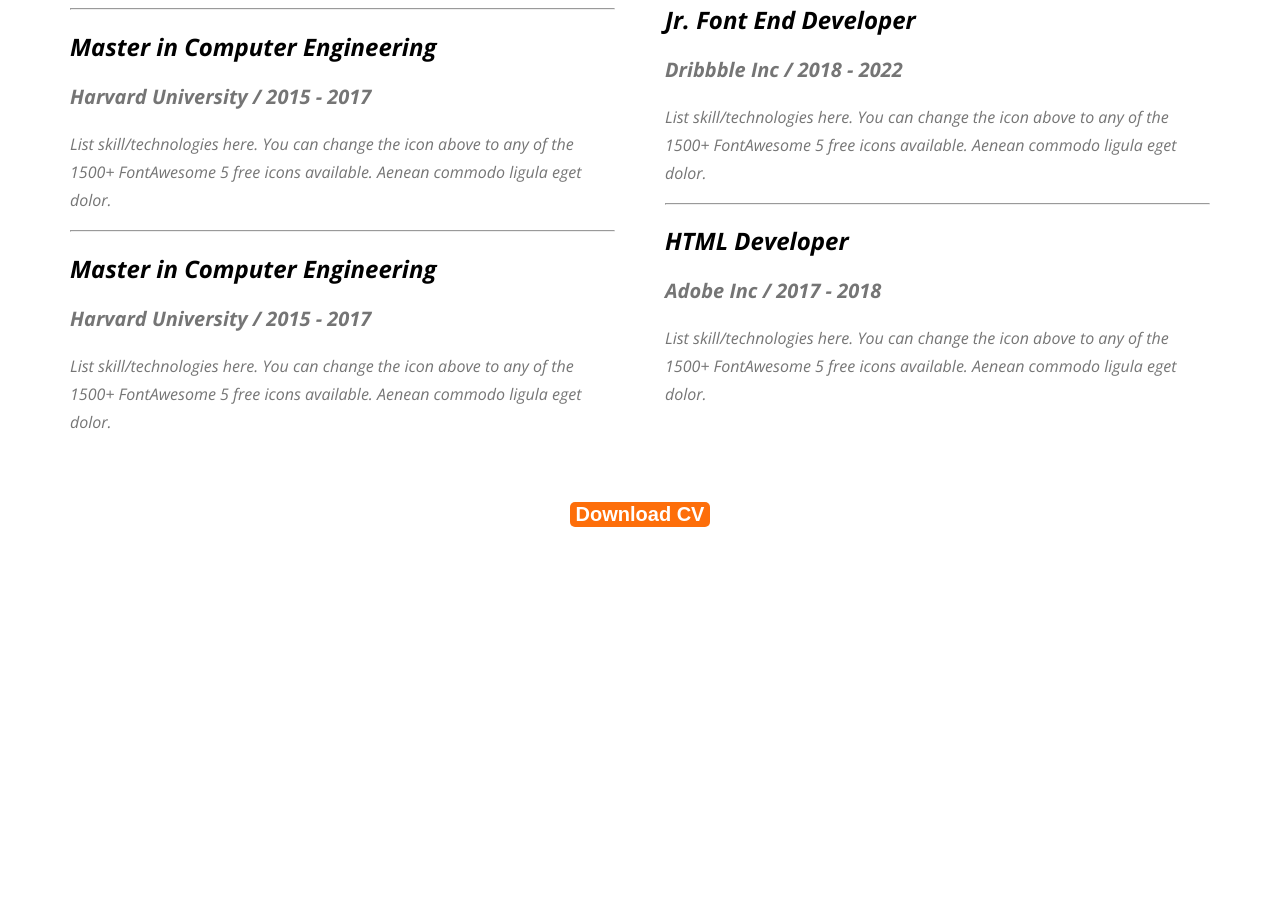
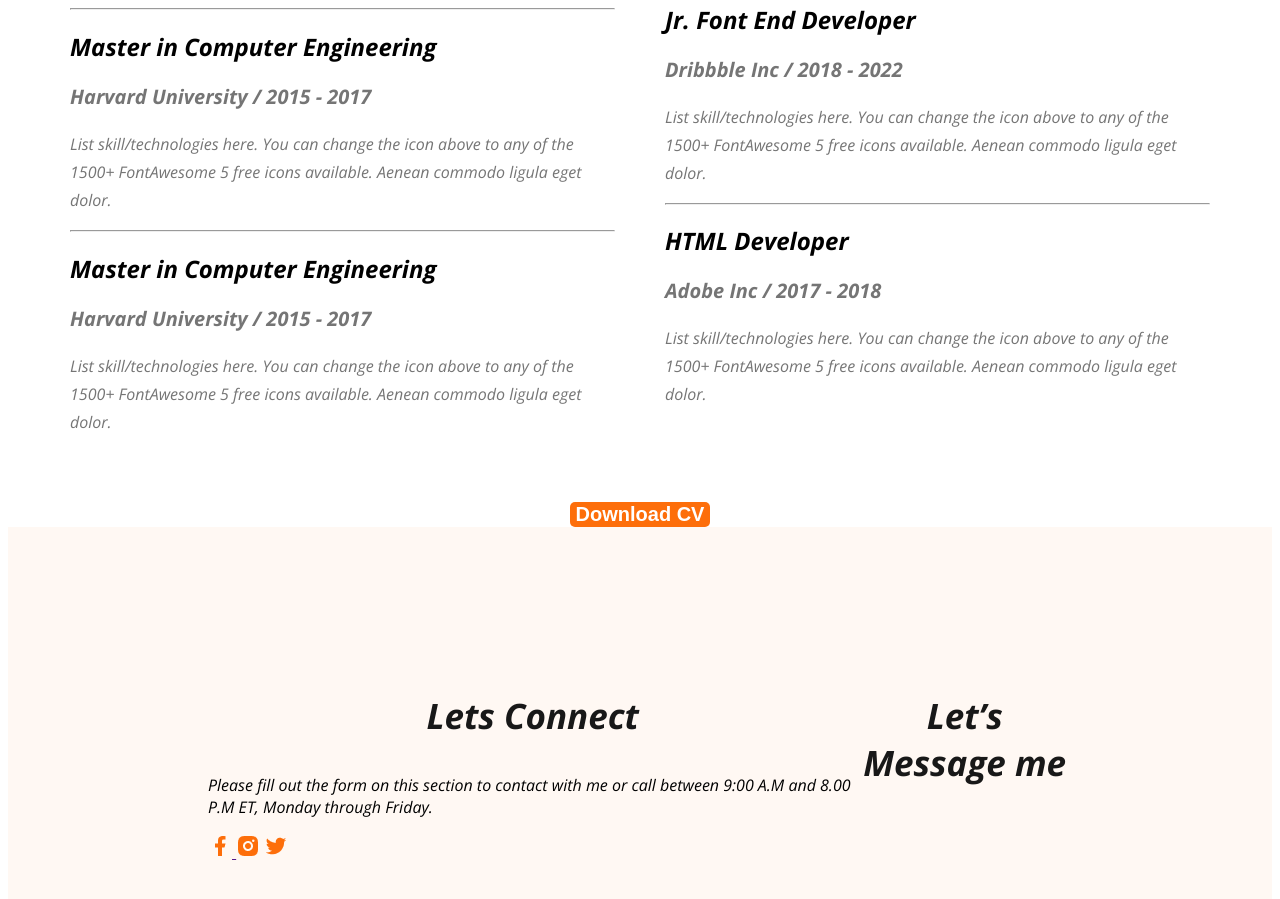
Before and after one commit to Mashnur/webdeveloper-portfolio, a plain HTML site: page index.html in a window 1280 px wide. Shown: the part 2962-3861 px from the top of the page. Before the commit the page ends 3497 px from the top, so only its background shows below. Drawn offline with nearby package versions, Linux system fonts and the light colour scheme.

Commit message:
added basic footer section

```diff
--- a/index.html
+++ b/index.html
@@ -146,6 +146,18 @@
 
     </main>
     <footer>
+        <div class="footer-collumn">
+            <h3 class="section-title">Lets Connect</h3>
+            <p class="section-discription">Please fill out the form on this section to contact with me or call between 9:00 A.M and 8.00 P.M ET, Monday through Friday.</p>
+            <div class="social-links">
+                <a href=""><img src="images/icons/facebook.png" alt="">
+                </a><a href=""><img src="images/icons/insta.png" alt=""></a>
+                <a href=""><img src="images/icons/twitter.png" alt=""></a>
+            </div>
+        </div>
+        <div class="footer-collumn">
+            <h3 class="section-title">Let’s Message me</h3>
+        </div>
 
     </footer>
 </body>
--- a/styles/portfolio.css
+++ b/styles/portfolio.css
@@ -191,3 +191,9 @@ line-height: normal;
     text-align: center;
     margin-top: 50px;
 }
+/* footer style */
+footer{
+    display: flex;
+    background-color: #FFF8F3;
+    padding: 130px 200px;
+}
```
